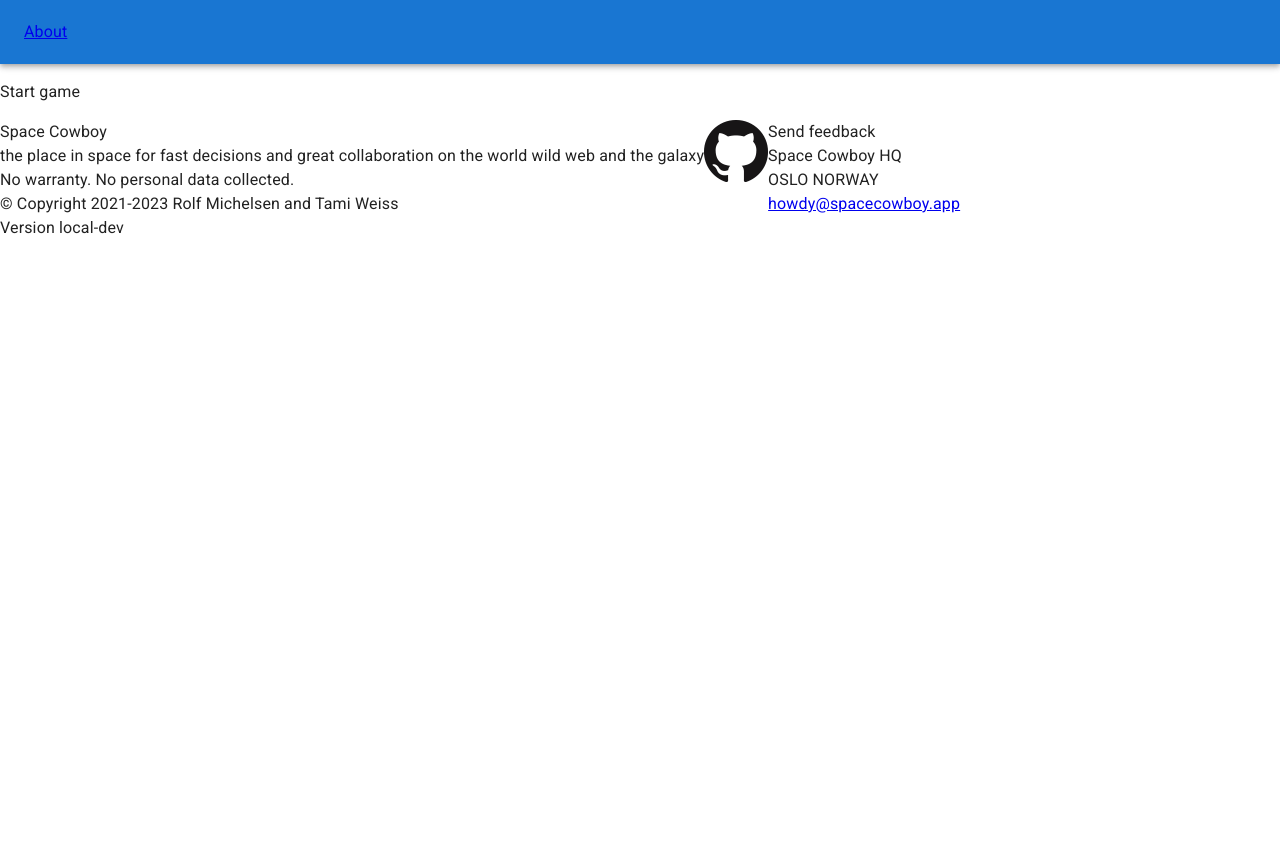
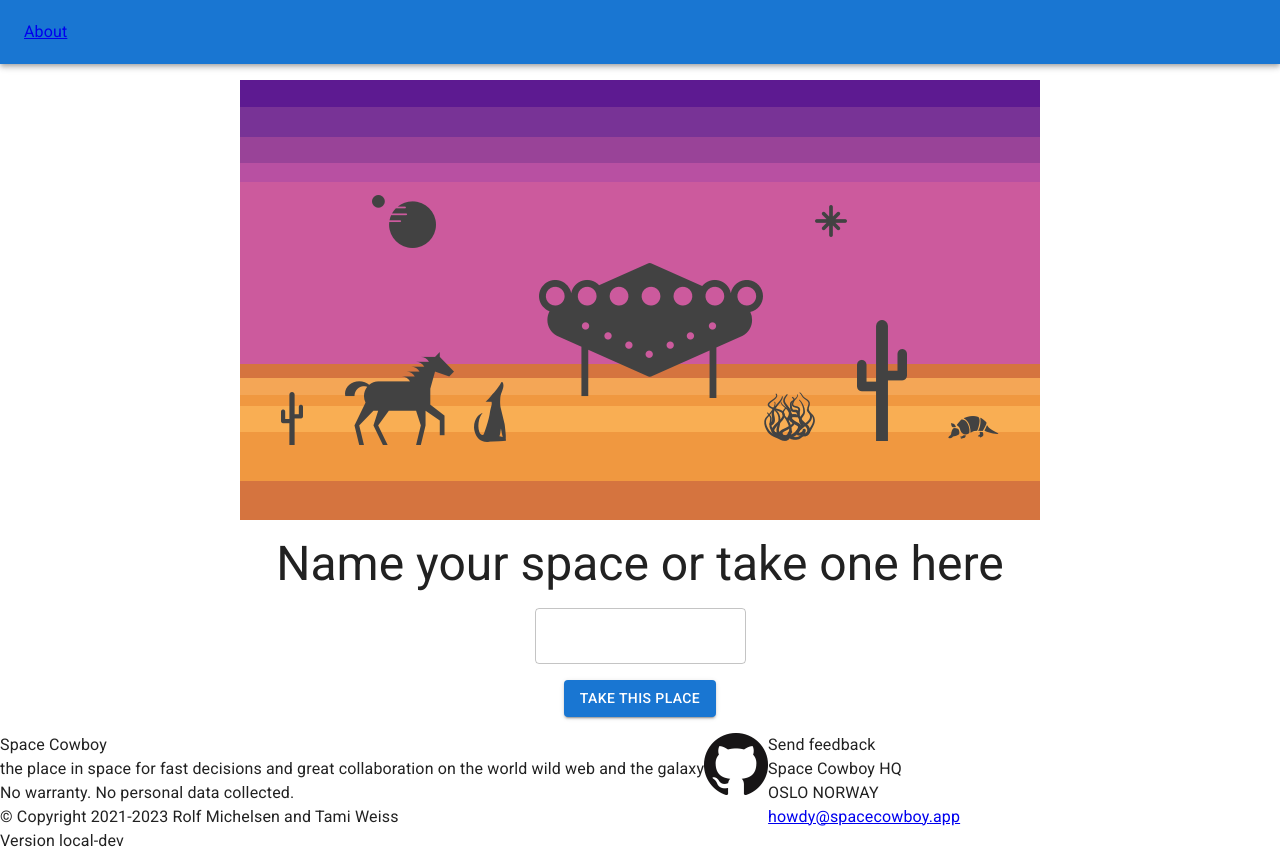
Before and after one commit to spacecowboy-app/Spacecowboy, a Next.js app: page /start in a window 1280 px wide. Before the commit the page ends 800 px from the top, so only its background shows below. Built offline with nearby package versions, Linux system fonts and the light colour scheme.

Commit message:
Basic content for start game screen

```diff
--- a/pages/start.tsx
+++ b/pages/start.tsx
@@ -14,8 +14,23 @@
     limitations under the License.
 */
 
+import Button from "@mui/material/Button";
+import Stack from "@mui/material/Stack";
+import TextField from "@mui/material/TextField";
+import Typography from "@mui/material/Typography";
+import Image from "next/image";
+
+import HeroImage from "@/images/hero/place.png";
+
 
 export default function StartGame(): JSX.Element
 {
-    return (<>Start game</>);
+    return (
+        <Stack spacing={2} alignItems="center" component="form">
+            <Image src={HeroImage} alt="Welcome to Spacecowboy" />
+            <Typography variant="h3">Name your space or take one here</Typography>
+            <TextField />
+            <Button variant="contained" href="/">take this place</Button>
+        </Stack>
+    );
 }
```
